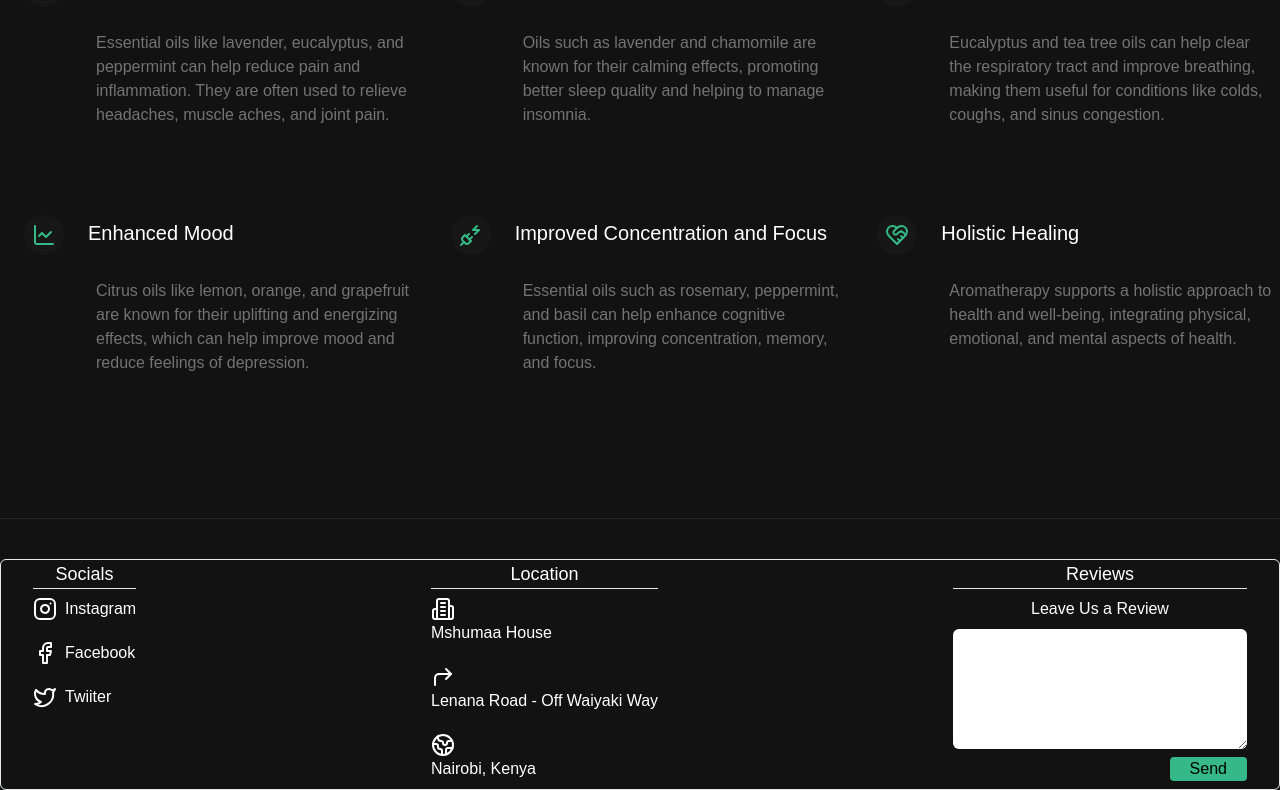
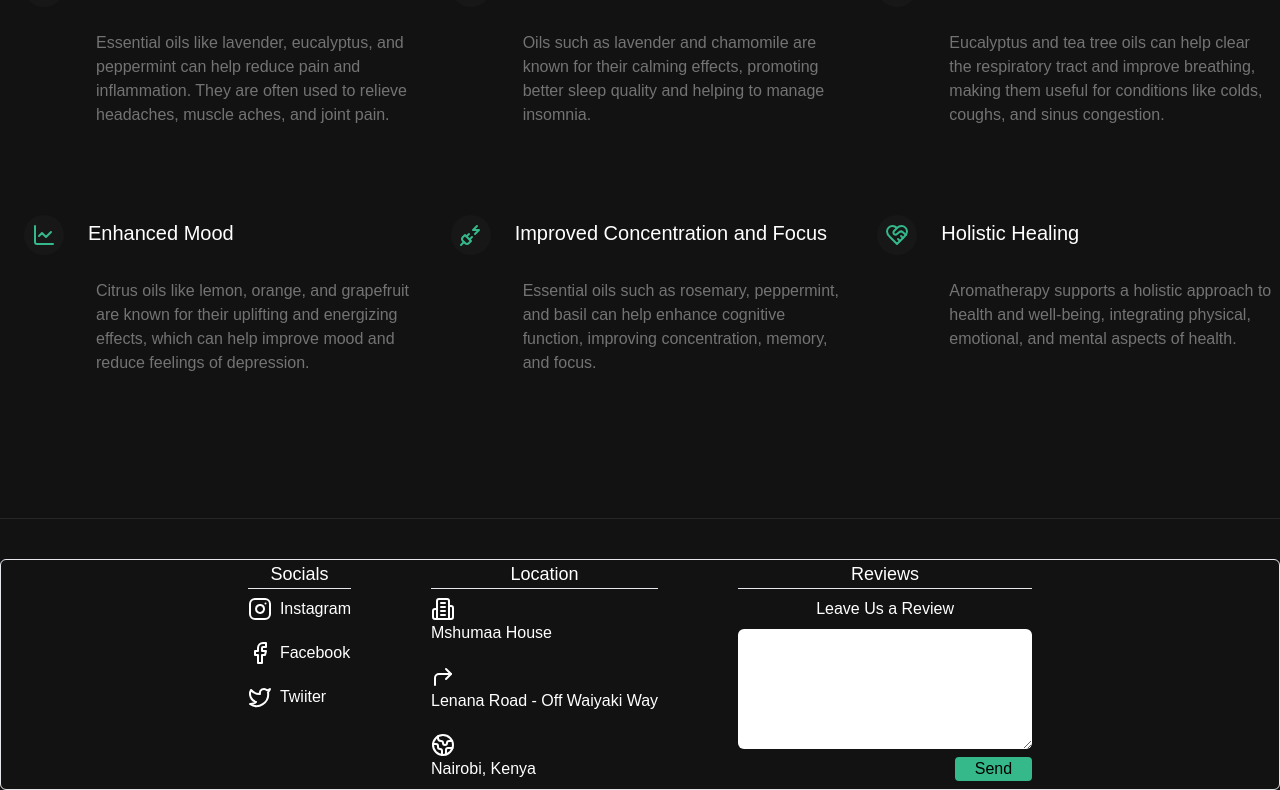
Before and after one commit to nzommmo/Candle-hut-project, a React (Vite) app in the folder Frontend/Candlehut/: page / in a window 1280 px wide. Shown: the part 977-1767 px from the top of the page. Built offline with nearby package versions, Linux system fonts and the light colour scheme.

Commit message:
Features

```diff
--- a/Frontend/Candlehut/src/Components/Homepage/Footer.jsx
+++ b/Frontend/Candlehut/src/Components/Homepage/Footer.jsx
@@ -12,7 +12,7 @@ import { Globe2Icon} from "lucide-react";
 const Footer = () => {
   return (
     <div className="mt-10 rounded-md w-full border px-3  ">
-      <div className='mx-5 flex flex-row align-center justify-between gap-8 md:gap-20' >
+      <div className='mx-5 flex flex-row align-center justify-center gap-8 md:gap-20' >
           <div className="">
             <h3 className="hover:underline text-lg flex flex-row align-center justify-center">Socials</h3>
             <hr className="w-full"/>
```
